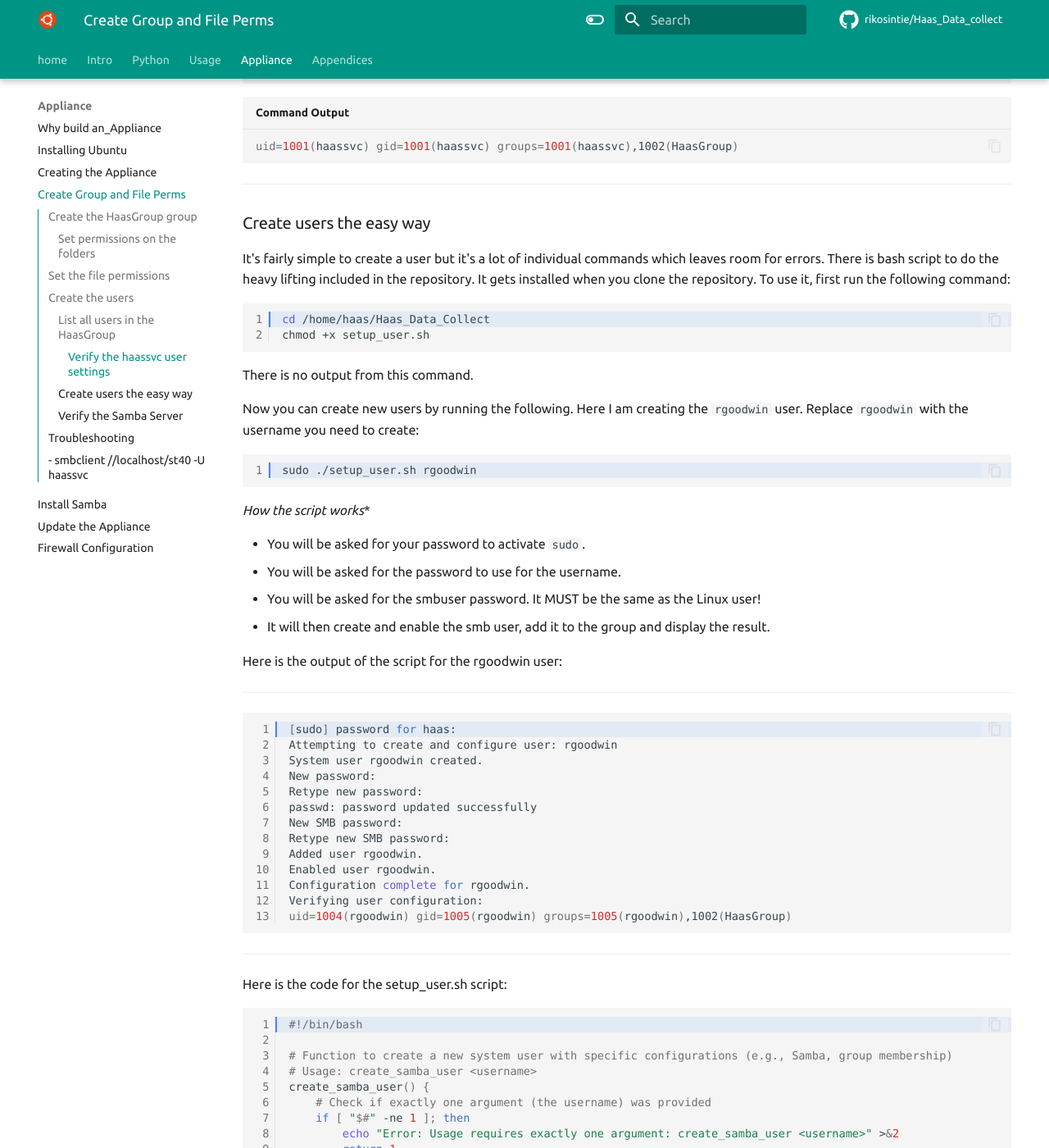
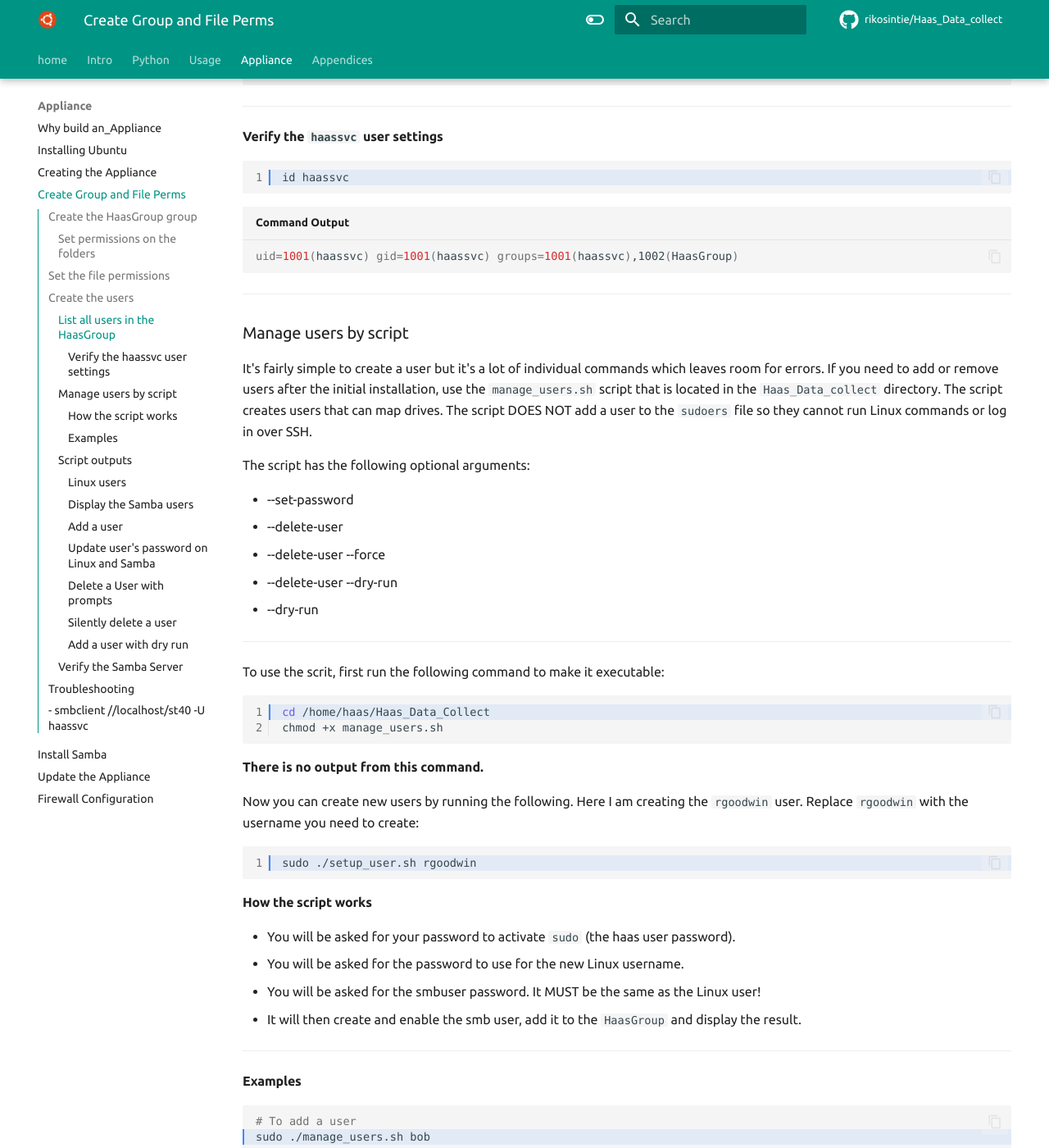
Before and after one commit to rikosintie/Haas_Data_collect, an MkDocs documentation site: the page built from docs/build_pi_5_appliance/create-groups.md, in a window 1280 px wide and 1400 px high, scrolled down 4763 px. Shown: the whole window at 82% size. Built offline with MkDocs 1.6.1 and Material for MkDocs 9.7.7, drawn with Linux system fonts in a browser that asks for light colours; some web fonts are replaced; comment, search, counter and statistics services are not loaded; some of the changed text lies outside the part shown.

Commit message:
Git Title: Updated the Create Users section for the new functionality in manage_users.sh

````diff
--- a/docs/build_pi_5_appliance/create-groups.md
+++ b/docs/build_pi_5_appliance/create-groups.md
@@ -17,7 +17,7 @@ Does this seem like a lot of extra work? Yes, but I actually had a disgruntled e
 sudo groupadd HaasGroup
 ```
 
-There is no output from this command.
+**There is no output from this command.**
 
 ### Set permissions on the folders
 
@@ -112,7 +112,11 @@ Have eXecute so that you can run them.
 
 ## Create the users
 
-You will need to build a list of users that will need to access the shares. In this example I have:
+All users, whether they are a machine tool, a CNC programmer, or the Operations personnel, need a Linux and a Samba account. The installation script reads the file `initial_users.csv` and creates both the Linux and Samba users during the installation.
+
+To add users later you can follow these instructions or run the `manage_users.sh` script that is in the `Haas_Data_collect` directory. See [Manage users by script](../build_pi_5_appliance/create-groups.md/#manage-users-by-script) for instructions for the Manager Users script.
+
+In this example I have:
 
 ```text
 |     Username    | Role and Responsibility                                                                                     |
@@ -176,7 +180,7 @@ Enabled user haassvc.
 sudo usermod -aG HaasGroup haassvc
 ```
 
-There is no output from this command.
+**There is no output from this command.**
 
 ----------------------------------------------------------------
 
@@ -204,16 +208,28 @@ uid=1001(haassvc) gid=1001(haassvc) groups=1001(haassvc),1002(HaasGroup)
 
 ----------------------------------------------------------------
 
-### Create users the easy way
+### Manage users by script
 
-It's fairly simple to create a user but it's a lot of individual commands which leaves room for errors. There is bash script to do the heavy lifting included in the repository. It gets installed when you clone the repository. To use it, first run the following command:
+It's fairly simple to create a user but it's a lot of individual commands which leaves room for errors. If you need to add or remove users after the initial installation, use the `manage_users.sh` script that is located in the `Haas_Data_collect` directory. The script creates users that can map drives. The script DOES NOT add a user to the `sudoers` file so they cannot run Linux commands or log in over SSH.
+
+The script has the following optional arguments:
+
+- --set-password
+- --delete-user
+- --delete-user --force
+- --delete-user --dry-run
+- --dry-run
+
+----------------------------------------------------------------
+
+To use the scrit, first run the following command to make it executable:
 
 ```bash linenums='1' hl_lines='1'
 cd /home/haas/Haas_Data_Collect
-chmod +x setup_user.sh
+chmod +x manage_users.sh
 ```
 
-There is no output from this command.
+****There is no output from this command.****
 
 Now you can create new users by running the following. Here I am creating the `rgoodwin` user. Replace `rgoodwin` with the username you need to create:
 
@@ -221,36 +237,176 @@ Now you can create new users by running the following. Here I am creating the `r
 sudo ./setup_user.sh rgoodwin
 ```
 
-*How the script works**
+#### How the script works
 
-- You will be asked for your password to activate `sudo`.
-- You will be  asked for the password to use for the username.
-- You will be  asked for the smbuser password. It MUST be the same as the Linux user!
-- It will then create and enable the smb user, add it to the group and display the result.
-
-Here is the output of the script for the rgoodwin user:
+- You will be asked for your password to activate `sudo` (the haas user password).
+- You will be asked for the password to use for the new Linux username.
+- You will be asked for the smbuser password. It MUST be the same as the Linux user!
+- It will then create and enable the smb user, add it to the `HaasGroup` and display the result.
 
 ----------------------------------------------------------------
 
-```bash linenums='1' hl_lines='1'
-[sudo] password for haas:
-Attempting to create and configure user: rgoodwin
-System user rgoodwin created.
+#### Examples
+
+```bash hl_lines='2 5 8 11 14 17'
+# To add a user
+sudo ./manage_users.sh bob
+
+# Reset passwords
+sudo ./manage_users.sh bob --set-password
+
+# Delete user (with prompt)
+sudo ./manage_users.sh bob --delete-user
+
+# Combine for safe automation testing
+sudo ./manage_users.sh bob --delete-user --dry-run
+
+# Delete user silently (automation safe)
+sudo ./manage_users.sh bob --delete-user --force
+
+# Show what would happen (no changes made)
+sudo ./manage_users.sh bob --dry-run
+```
+
+### Script outputs
+
+Before adding a new user, list the existing users in case it already exists:
+
+#### Linux users
+
+```bash hl_lines='1'
+awk -F: '$3 >= 1000 {print $1}' /etc/passwd
+```
+
+```bash title='Command Output'
+nobody
+haas
+mhubbard
+haassvc
+mchavez
+thubbard
+test
+```
+
+#### Display the Samba users
+
+```bash hl_lines='1'
+sudo pdbedit -L
+```
+
+```bash title='Command Output'
+mhubbard:1001:
+mchavez:1003:
+haassvc:1002:
+thubbard:1004:
+test:1005:
+haas:1000:
+```
+
+----------------------------------------------------------------
+
+#### Add a user
+
+```bash hl_lines='1 3 5 6 7 10 11 12 13 15'
+sudo ./manage_users.sh bob
+==== Wed Mar 18 14:19:45 PDT 2026 ====
+Log file: /var/log/user_mgmt_20260318_141945.log
+Processing user: bob
+Creating system user
 New password:
 Retype new password:
 passwd: password updated successfully
+Creating Samba user
 New SMB password:
 Retype new SMB password:
-Added user rgoodwin.
-Enabled user rgoodwin.
-Configuration complete for rgoodwin.
-Verifying user configuration:
-uid=1004(rgoodwin) gid=1005(rgoodwin) groups=1005(rgoodwin),1002(HaasGroup)
+Added user bob.
+Enabled user bob.
+Final user info:
+uid=1006(bob) gid=1010(bob) groups=1010(bob),1004(HaasGroup)
+Done.
+```
+
+----------------------------------------------------------------
+
+#### Update user's password on Linux and Samba
+
+```bash hl_lines='1 3 7 8 12 13 19'
+sudo ./manage_users.sh bob --set-password
+==== Wed Mar 18 14:29:20 PDT 2026 ====
+Log file: /var/log/user_mgmt_20260318_142920.log
+Processing user: bob
+User bob already exists.
+Updating system password
+New password:
+Retype new password:
+passwd: password updated successfully
+Samba user exists
+Updating Samba password
+New SMB password:
+Retype new SMB password:
+Enabled user bob.
+Final user info:
+uid=1006(bob) gid=1010(bob) groups=1010(bob),1004(HaasGroup)
+Done.
+
+```
+
+#### Delete a User with prompts
+
+```bash hl_lines='1 3 5'
+sudo ./manage_users.sh bob --delete-user --dry-run
+==== Wed Mar 18 14:25:53 PDT 2026 ====
+Log file: /var/log/user_mgmt_20260318_142553.log
+Processing user: bob
+DELETE MODE ENABLED for bob
+Are you sure you want to delete user 'bob'? (y/N): N
+Aborting.
+```
+
+#### Silently delete a user
+
+Use the `--force` in a script to delete users without being prompted
+
+```bash hl_lines='1 3 6 7-10'
+sudo ./manage_users.sh bob --delete-user --force
+==== Wed Mar 18 14:42:23 PDT 2026 ====
+Log file: /var/log/user_mgmt_20260318_144223.log
+Processing user: bob
+DELETE MODE ENABLED for bob
+[FORCE] Skipping confirmation
+Deleting Samba user bob
+Deleted user bob.
+Deleting Linux user bob
+Deletion complete for bob
 
 ```
 
 ----------------------------------------------------------------
-Here is the code for the setup_user.sh script:
+
+#### Add a user with dry run
+
+These arguments don't create the user, they show you what commands would be used.
+
+```bash linenums='1' hl_lines='1'
+sudo ./manage_users.sh bob --dry-run
+==== Wed Mar 18 14:44:50 PDT 2026 ====
+Log file: /var/log/user_mgmt_20260318_144450.log
+Processing user: bob
+Creating system user
+[DRY-RUN] sudo [DRY-RUN] useradd [DRY-RUN] -M [DRY-RUN] -s [DRY-RUN] /usr/sbin/nologin [DRY-RUN] bob
+[DRY-RUN] sudo [DRY-RUN] passwd [DRY-RUN] bob
+Creating Samba user
+[DRY-RUN] sudo [DRY-RUN] smbpasswd [DRY-RUN] -a [DRY-RUN] bob
+[DRY-RUN] sudo [DRY-RUN] smbpasswd [DRY-RUN] -e [DRY-RUN] bob
+[DRY-RUN] sudo [DRY-RUN] usermod [DRY-RUN] -aG [DRY-RUN] HaasGroup [DRY-RUN] bob
+Final user info:
+[DRY-RUN] id [DRY-RUN] bob
+Done.
+```
+
+----------------------------------------------------------------
+
+Here is the code for the manage_users.sh script:
 
 ```bash linenums='1' hl_lines='1'
 #!/bin/bash
````
Also changed, not shown: other parts of docs/build_pi_5_appliance/create-groups.md (+1 -1 lines).
